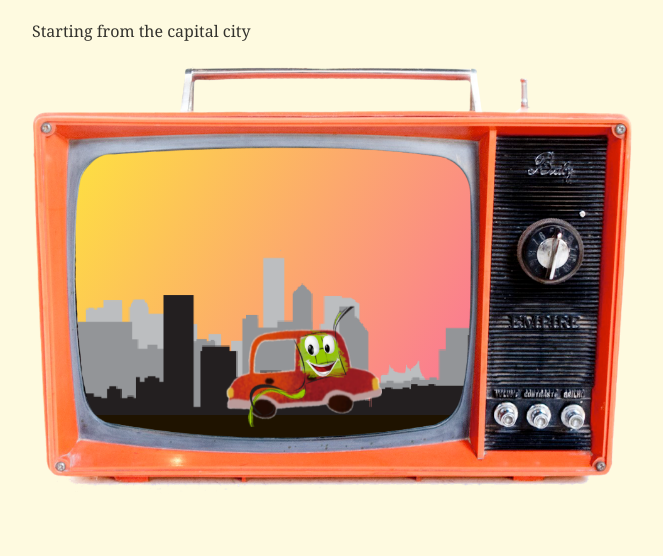
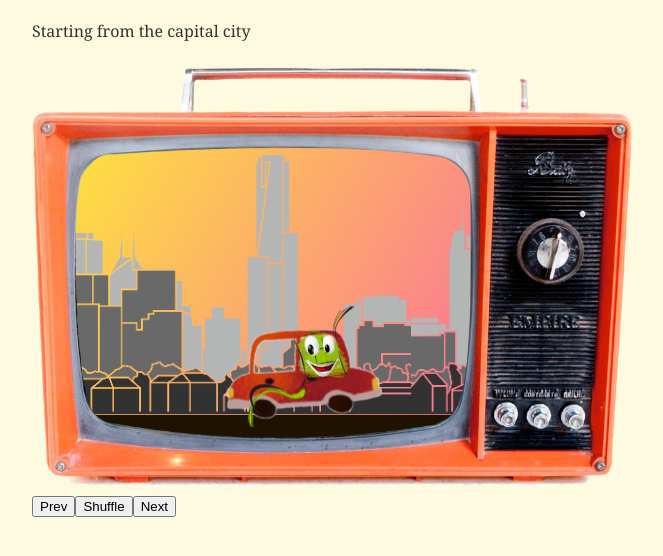
Before and after one commit to diagnosa/ketupat-animated, a Gatsby site: page / in a window 1280 px wide. Shown: the part 206-762 px from the top of the page, without its empty margins (308-971 px from the left). Built offline with nearby package versions, Linux system fonts and the light colour scheme; Gatsby itself is replaced by a stand-in of ours.

Commit message:
add landscape chooser and fix prop-types

```diff
--- a/src/components/cityscape.js
+++ b/src/components/cityscape.js
@@ -2,30 +2,42 @@ import React from 'react';
 import { useStaticQuery, graphql } from 'gatsby';
 import Img from 'gatsby-image';
 import cityscapeStyle from './cityscape.module.css';
+import { number } from 'prop-types';
 
-Cityscape.propTypes = {};
+Cityscape.propTypes = {
+    landscape: number,
+};
 
-function Cityscape() {
-    const data = useStaticQuery(graphql`
-        query {
-            file(relativePath: { eq: "city2.png" }) {
-                childImageSharp {
-                    fluid {
-                        ...GatsbyImageSharpFluid
+function Cityscape({ landscape }) {
+    const {
+        allFile: { edges },
+    } = useStaticQuery(graphql`
+        {
+            allFile(filter: { relativeDirectory: { eq: "landscape" } }) {
+                edges {
+                    node {
+                        childImageSharp {
+                            fluid {
+                                ...GatsbyImageSharpFluid
+                            }
+                        }
                     }
                 }
             }
         }
     `);
+    const currentBackground = edges[landscape - 1];
     return (
         <div className={cityscapeStyle.container}>
             <Img
-                fluid={data.file.childImageSharp.fluid}
+                key="landscape1"
+                fluid={currentBackground.node.childImageSharp.fluid}
                 alt="City Landscape"
                 className={cityscapeStyle.frame}
             />
             <Img
-                fluid={data.file.childImageSharp.fluid}
+                key="landscape2"
+                fluid={currentBackground.node.childImageSharp.fluid}
                 alt="City Landscape"
                 className={cityscapeStyle.frame}
             />
--- a/src/components/container.js
+++ b/src/components/container.js
@@ -1,5 +1,5 @@
 import React from 'react';
-import { string, element } from 'prop-types';
+import { string, element, arrayOf } from 'prop-types';
 import { Link } from 'gatsby';
 import containerStyles from './container.module.css';
 import { Helmet } from 'react-helmet';
@@ -12,7 +12,7 @@ const ListLink = ({ to, children }) => (
 
 ListLink.propTypes = {
     to: string,
-    children: element,
+    children: arrayOf(element),
 };
 
 function Container({ children }) {
--- a/src/components/display.js
+++ b/src/components/display.js
@@ -1,10 +1,15 @@
 import React from 'react';
+import { number } from 'prop-types';
 import { useStaticQuery, graphql } from 'gatsby';
 import Img from 'gatsby-image';
 import Cityscape from './cityscape';
 import displayStyles from './display.module.css';
 
-export default function Display() {
+Display.propTypes = {
+    sequence: number,
+};
+
+function Display({ sequence }) {
     const data = useStaticQuery(graphql`
         query {
             file(relativePath: { eq: "ketupat-car.png" }) {
@@ -18,7 +23,7 @@ export default function Display() {
     `);
     return (
         <div className={displayStyles.container}>
-            <Cityscape />
+            <Cityscape landscape={sequence} />
             <Img
                 fluid={data.file.childImageSharp.fluid}
                 alt="Driving Ketupat"
@@ -28,3 +33,5 @@ export default function Display() {
         </div>
     );
 }
+
+export default Display;
--- a/src/components/television.js
+++ b/src/components/television.js
@@ -1,4 +1,4 @@
-import React from 'react';
+import React, { cloneElement, useState } from 'react';
 import { element } from 'prop-types';
 import { useStaticQuery, graphql } from 'gatsby';
 import Img from 'gatsby-image';
@@ -7,8 +7,27 @@ import televisionStyles from './television.module.css';
 Television.propTypes = {
     children: element,
 };
+const max = 2;
+const min = 1;
+
+const countNext = (count) => {
+    if (count < max) return count + 1;
+    return min;
+};
+
+const countPrev = (count) => {
+    if (count > min) return count - 1;
+    return max;
+};
+
+const countRandom = (count) => {
+    const nextCount = Math.floor(Math.random() * (max - min + 1)) + min;
+    if (nextCount === count) return countNext(count);
+    return nextCount;
+};
 
 function Television({ children }) {
+    const [landscape, setLandscape] = useState(1);
     const data = useStaticQuery(graphql`
         query {
             file(relativePath: { eq: "television.png" }) {
@@ -25,13 +44,24 @@ function Television({ children }) {
             <div
                 className={`${televisionStyles.children__wrapper} ${televisionStyles.evening}`}
             >
-                {children}
+                {cloneElement(children, { sequence: landscape })}
             </div>
             <Img
                 fluid={data.file.childImageSharp.fluid}
                 alt="A Television frame"
                 className={televisionStyles.frame}
             />
+            <div className={televisionStyles.button__group}>
+                <button onClick={() => setLandscape(countPrev(landscape))}>
+                    Prev
+                </button>
+                <button onClick={() => setLandscape(countRandom(landscape))}>
+                    Shuffle
+                </button>
+                <button onClick={() => setLandscape(countNext(landscape))}>
+                    Next
+                </button>
+            </div>
         </div>
     );
 }
--- a/src/components/television.module.css
+++ b/src/components/television.module.css
@@ -40,6 +40,12 @@
   box-sizing: border-box;
 }
 
+.button__group {
+  width: 600px;
+  position: absolute;
+  margin-top: 450px;
+}
+
 @media only screen and (max-width: 600px) {
   .children__wrapper {
     width: 230px;
```
Also changed, not shown: src/images/landscape/city1.png (added), src/images/landscape/city2.png (renamed from src/images/city2.png).
